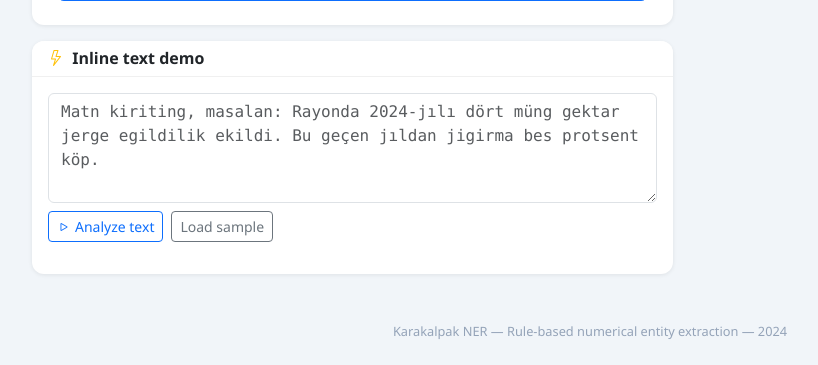
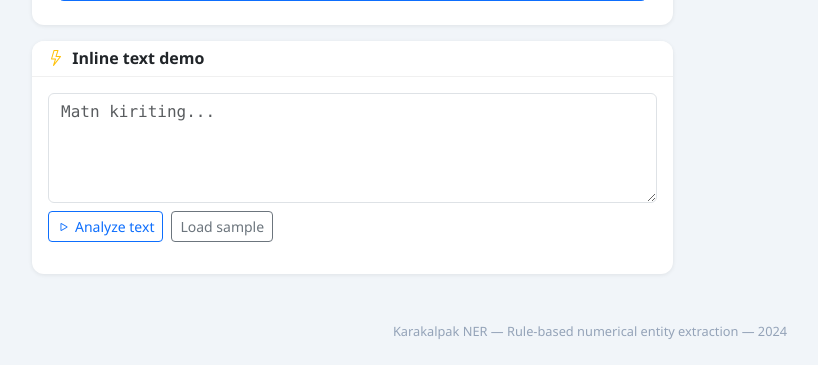
Before and after one commit to ikram-backend2324/karakalpak-ner, a Django app: page / in a window 1280 px wide. Shown: the part 755-1120 px from the top of the page, without its empty margins (50-868 px from the left). Run offline with Django 5.2, Linux system fonts and the light colour scheme; data that the repository does not hold is empty.

Commit message:
Update placeholder text in textarea

```diff
--- a/ner/templates/ner/index.html
+++ b/ner/templates/ner/index.html
@@ -105,7 +105,7 @@
       <div class="card-body p-3">
         <textarea id="demoText" class="form-control font-monospace"
                   rows="4"
-                  placeholder="Matn kiriting, masalan: Rayonda 2024-jılı dört müng gektar jerge egildilik ekildi. Bu geçen jıldan jigirma bes protsent köp."></textarea>
+                  placeholder="Matn kiriting..."></textarea>
         <div class="d-flex gap-2 mt-2">
           <button class="btn btn-sm btn-outline-primary" onclick="runDemo()">
             <i class="bi bi-play me-1"></i>Analyze text
```
